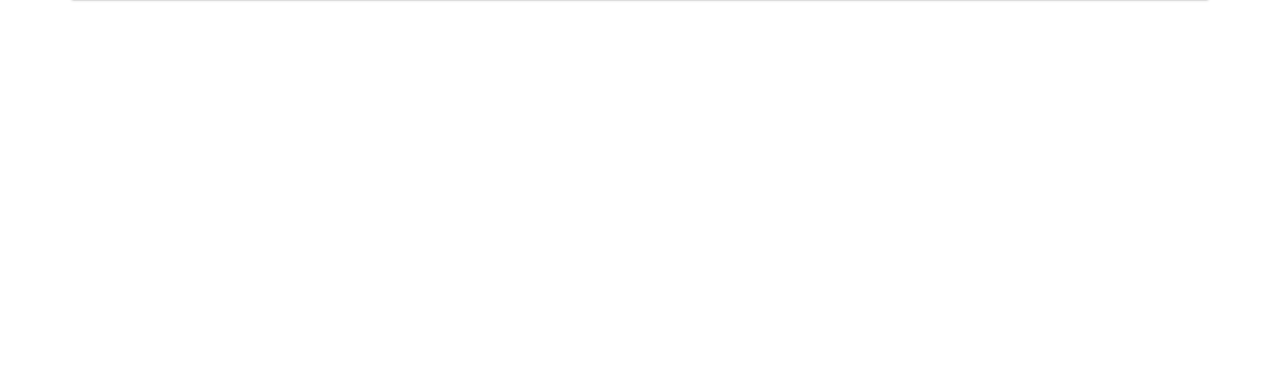
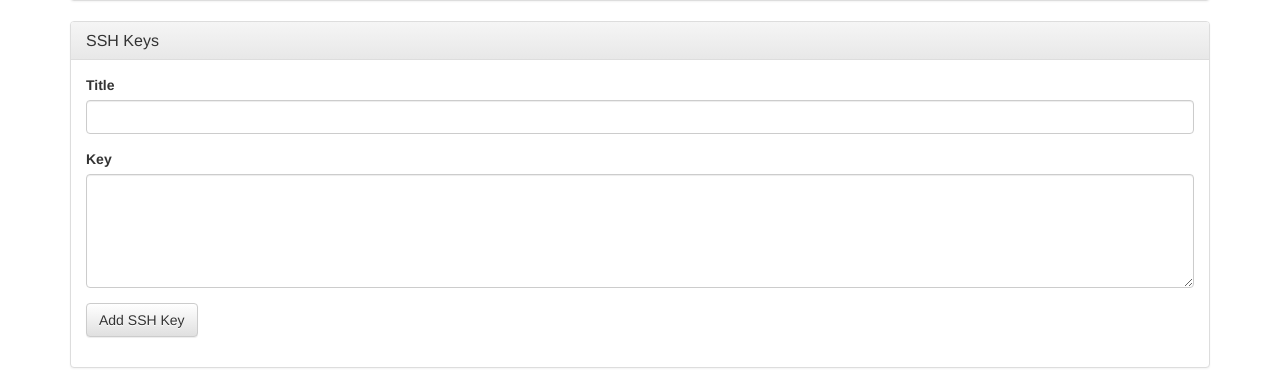
Before and after one commit to kyokley/vittlify, a Django app: template vittlify/groceries/templates/groceries/settings.html in a window 1280 px wide. Shown: the part 1474-1862 px from the top of the page. Before the commit the page ends 1475 px from the top, so only its background shows below. Run offline with Django 3.2, Linux system fonts and the light colour scheme; the template is opened without the code that fills it, so the values that code supplies are empty; parts of the project's set-up code (start-up, migrations or seed data) failed here and were passed over; some libraries are stand-ins or nearby versions.

Commit message:
Adding SSH fields

```diff
--- a/vittlify/groceries/templates/groceries/settings.html
+++ b/vittlify/groceries/templates/groceries/settings.html
@@ -159,6 +159,24 @@
       </div>
   </div>
 </div>
+<div class="panel panel-default">
+  <div class="panel-heading">
+    <h3 class="panel-title">SSH Keys</h3>
+  </div>
+  <div class="panel-body">
+      <div class="form-group">
+          <label for="new-ssh-title">Title</label>
+          <input type="text" class="form-control" id="new-ssh-title"/>
+      </div>
+      <div class="form-group">
+          <label for="new-ssh-key">Key</label>
+          <textarea class="form-control" id="new-ssh-key" rows="5"></textarea>
+      </div>
+      <div class="form-group">
+          <button id="add-ssh-btn" class="btn btn-default" onclick="addSSH();">Add SSH Key</button>
+      </div>
+  </div>
+</div>
 {% endblock %}
 
 {% block javascript_imports %}
```
